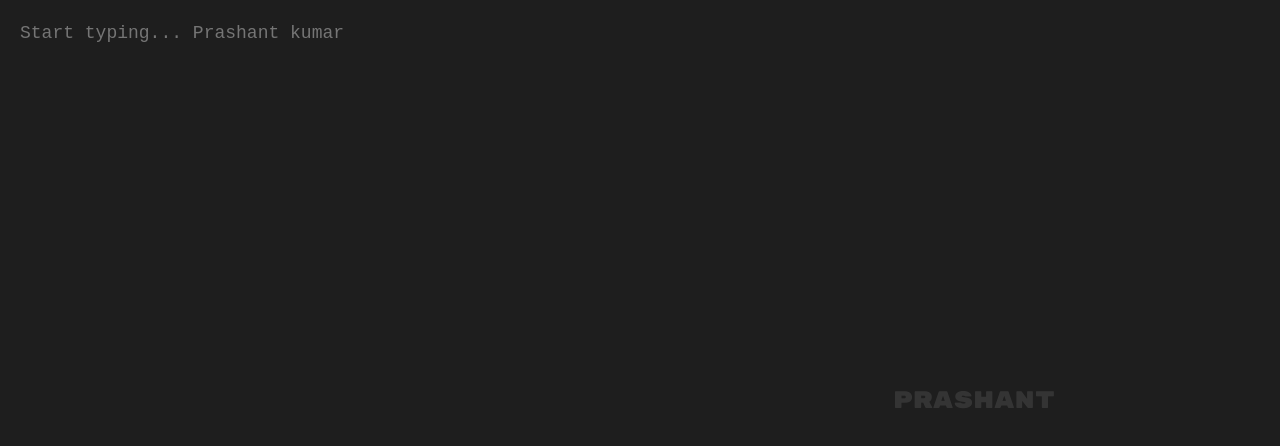
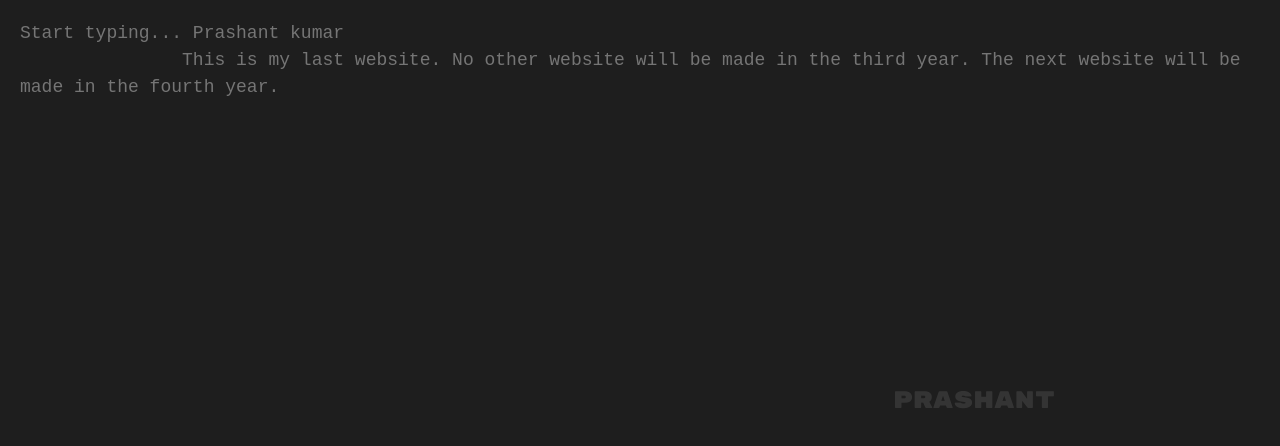
Before and after one commit to Devprk/note-book, a plain HTML site: page index.html in a window 1280 px wide. Drawn offline with nearby package versions, Linux system fonts and the light colour scheme.

Commit message:
Update index.html

```diff
--- a/index.html
+++ b/index.html
@@ -10,7 +10,8 @@
 <body>
   <svg id="svg"></svg>
   <div id="container">
-    <textarea id="notepad" placeholder="Start typing... Prashant kumar"></textarea>
+   <textarea id="notepad" placeholder="Start typing... Prashant kumar
+               This is my last website. No other website will be made in the third year. The next website will be made in the fourth year. "></textarea>
     <div id="mirror"></div>
   </div>
   <div id="watermark">Prashant</div>
```
